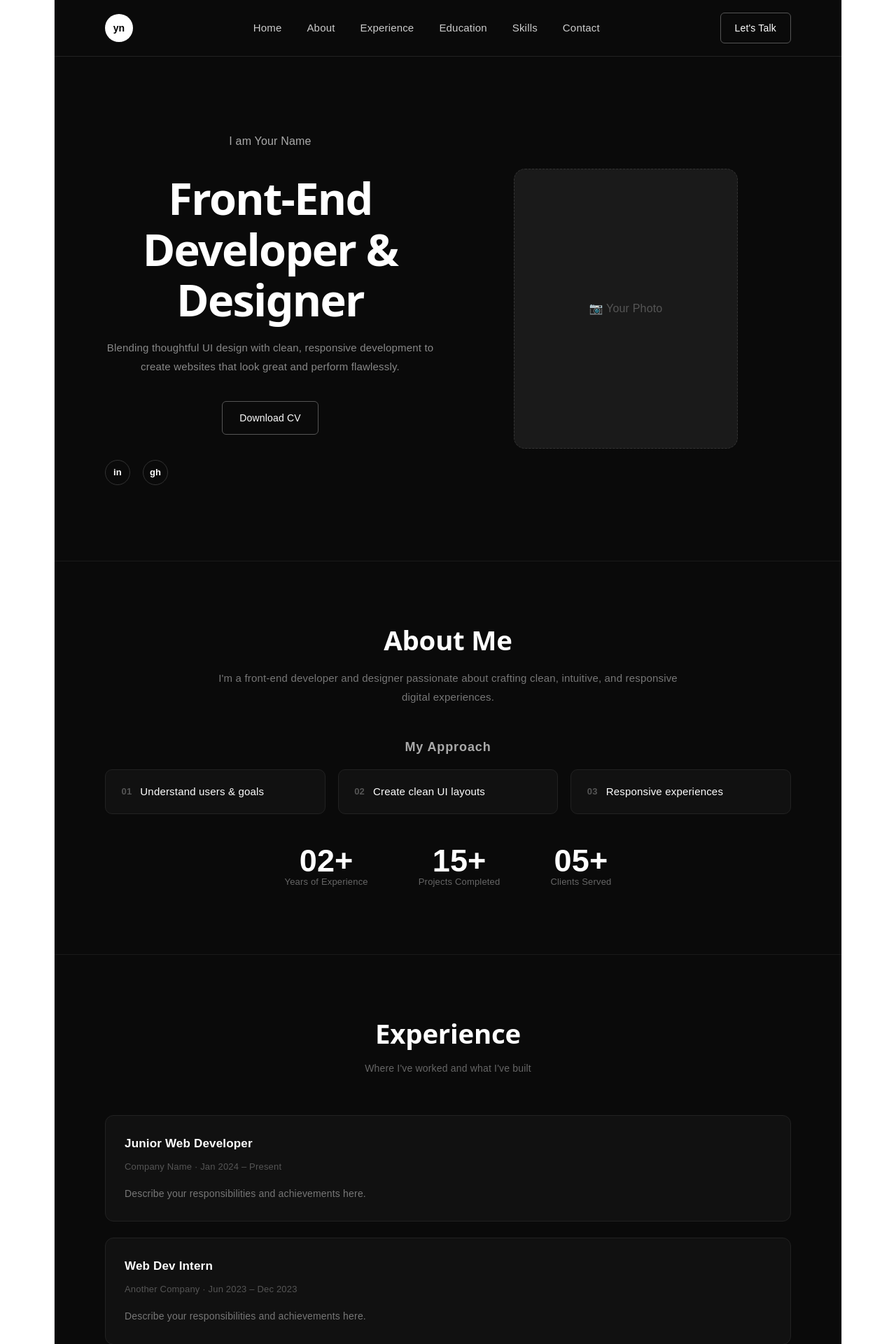
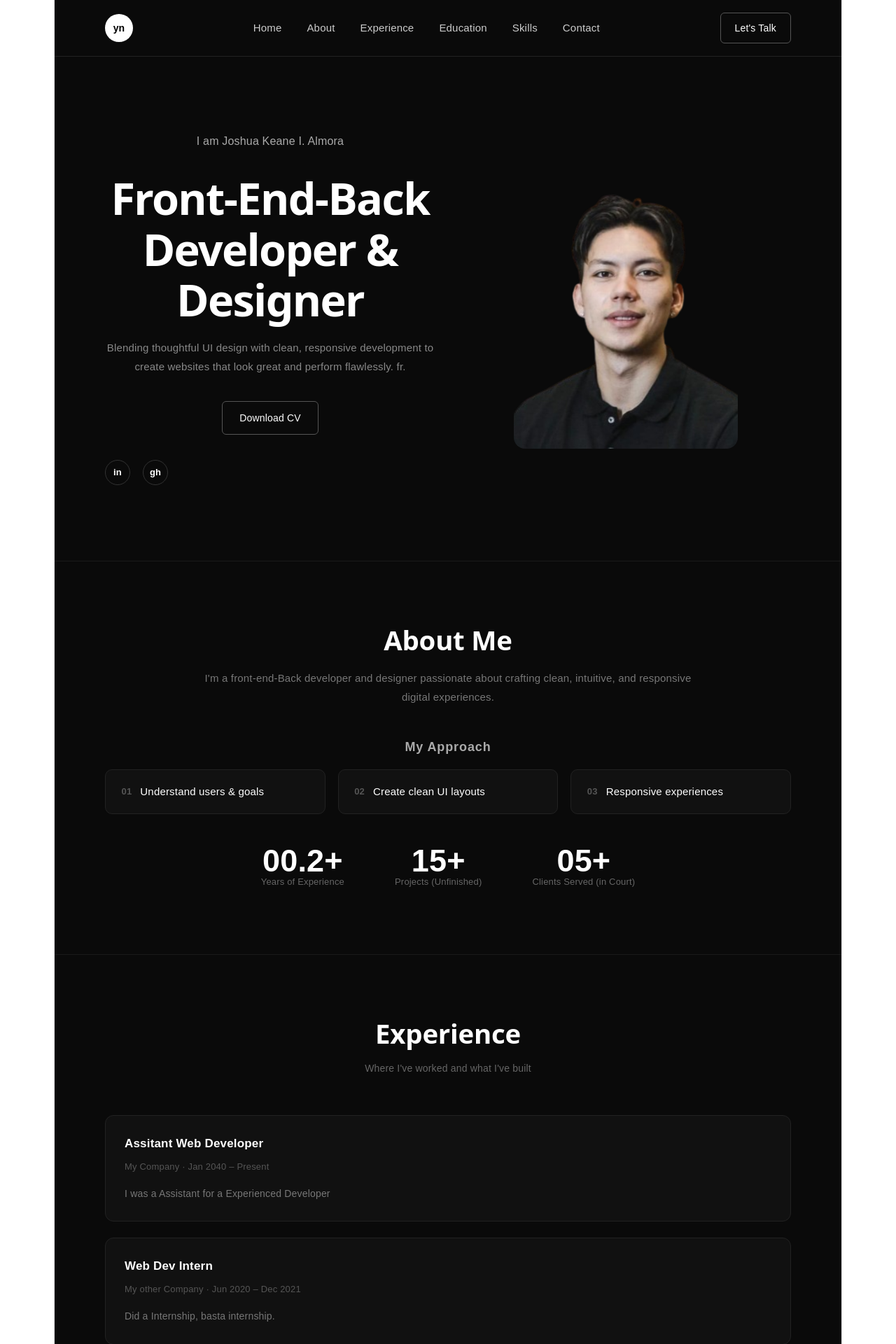
Before and after one commit to Qpal-max/cc14, a React (Vite) app: page / in a window 1280 px wide. Shown: the top 1920 px of the page at 70% size. Built offline with nearby package versions, Linux system fonts and the light colour scheme.

Commit message:
updated photo

```diff
--- a/src/Data.js
+++ b/src/Data.js
@@ -1,44 +1,44 @@
 const DATA = {
-  name: "Your Name",
-  role: "Front-End Developer & Designer",
-  tagline: "Blending thoughtful UI design with clean, responsive development to create websites that look great and perform flawlessly.",
+  name: "Joshua Keane I. Almora",
+  role: "Front-End-Back Developer & Designer",
+  tagline: "Blending thoughtful UI design with clean, responsive development to create websites that look great and perform flawlessly. fr.",
   linkedin: "https://linkedin.com",
   github: "https://github.com",
   cvLink: "/cv.pdf",
 
   about:
-    "I'm a front-end developer and designer passionate about crafting clean, intuitive, and responsive digital experiences.",
+    "I'm a front-end-Back developer and designer passionate about crafting clean, intuitive, and responsive digital experiences.",
   approach: [
     "Understand users & goals",
     "Create clean UI layouts",
     "Responsive experiences",
   ],
   stats: [
-    { value: "02+", label: "Years of Experience" },
-    { value: "15+", label: "Projects Completed" },
-    { value: "05+", label: "Clients Served" },
+    { value: "00.2+", label: "Years of Experience" },
+    { value: "15+", label: "Projects (Unfinished)" },
+    { value: "05+", label: "Clients Served (in Court)" },
   ],
 
   experience: [
     {
-      title: "Junior Web Developer",
-      company: "Company Name",
-      period: "Jan 2024 – Present",
-      description: "Describe your responsibilities and achievements here.",
+      title: "Assitant Web Developer",
+      company: "My Company  ",
+      period: "Jan 2040 – Present",
+      description: "I was a Assistant for a Experienced Developer",
     },
     {
       title: "Web Dev Intern",
-      company: "Another Company",
-      period: "Jun 2023 – Dec 2023",
-      description: "Describe your responsibilities and achievements here.",
+      company: "My other Company",
+      period: "Jun 2020 – Dec 2021",
+      description: "Did a Internship, basta internship.",
     },
   ],
 
   education: [
     {
-      degree: "BS Computer Science",
-      school: "Your University Name",
-      period: "2020 – 2024",
+      degree: "BS Information Technology",
+      school: "University of The Cordillera",
+      period: "2024 – 2027",
       details: "Relevant coursework: Data Structures, Algorithms, Web Development, Database Systems.",
     },
   ],
@@ -46,15 +46,15 @@ const DATA = {
   skillGroups: [
     { title: "Core Skills", tags: ["UI/UX layout", "Frontend Dev", "Responsive Web Design", "Component-Based Design"] },
     { title: "Frontend Tech", tags: ["HTML", "CSS", "JS", "WordPress"] },
-    { title: "Design Tools", tags: ["Figma", "Photoshop", "Illustrator"] },
+    { title: "Design Tools", tags: ["Figma", "Photoshop", "Illustrator", "Davinci", "Canva", "CapCut"] },
     { title: "Tools & Interaction", tags: ["GitHub", "Netlify", "GSAP", "UI Interactions"] },
   ],
 
   contact: [
-    { label: "Email", value: "you@email.com" },
+    { label: "Email", value: "almorajoshua8@email.com" },
     { label: "Phone", value: "+63 912 345 6789" },
-    { label: "GitHub", value: "github.com/yourname" },
-    { label: "LinkedIn", value: "linkedin.com/in/yourname" },
+    { label: "GitHub", value: "github.com/Qpal" },
+    { label: "LinkedIn", value: "linkedin.com/in/JoshKeane" },
   ],
 };
 
--- a/src/components/Hero.jsx
+++ b/src/components/Hero.jsx
@@ -14,9 +14,7 @@ export default function Hero() {
         </div>
       </div>
       <div style={styles.heroImage}>
-        {/* Replace this div with your photo */}
-        <div style={styles.imgPlaceholder}>📷 Your Photo</div>
-        {/* <img src="/your-photo.jpg" alt={DATA.name} style={styles.img} /> */}
+        {<img src="src/josh.png" alt={DATA.name} style={styles.img} />}
       </div>
     </section>
   );
```
Also changed, not shown: src/josh.png (added).
